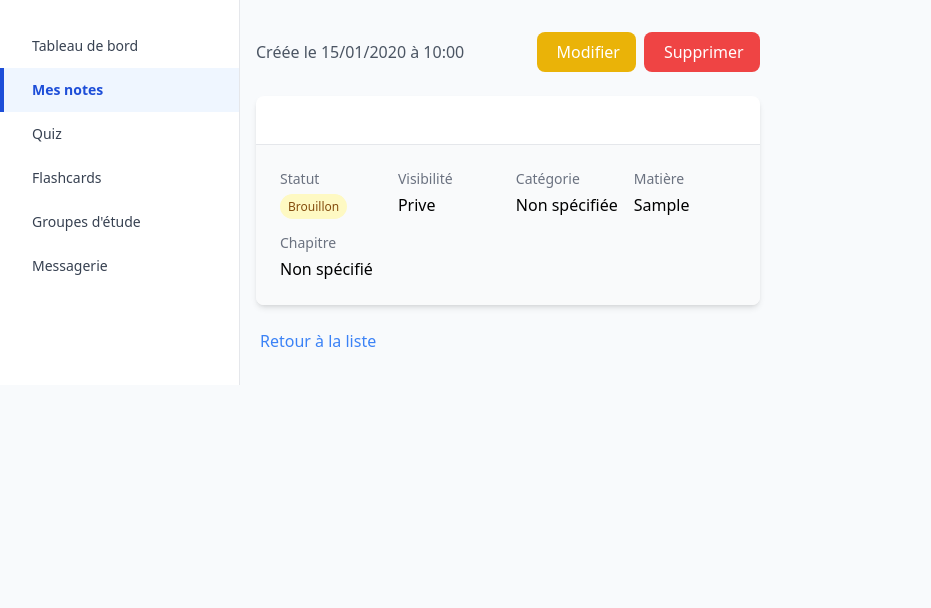
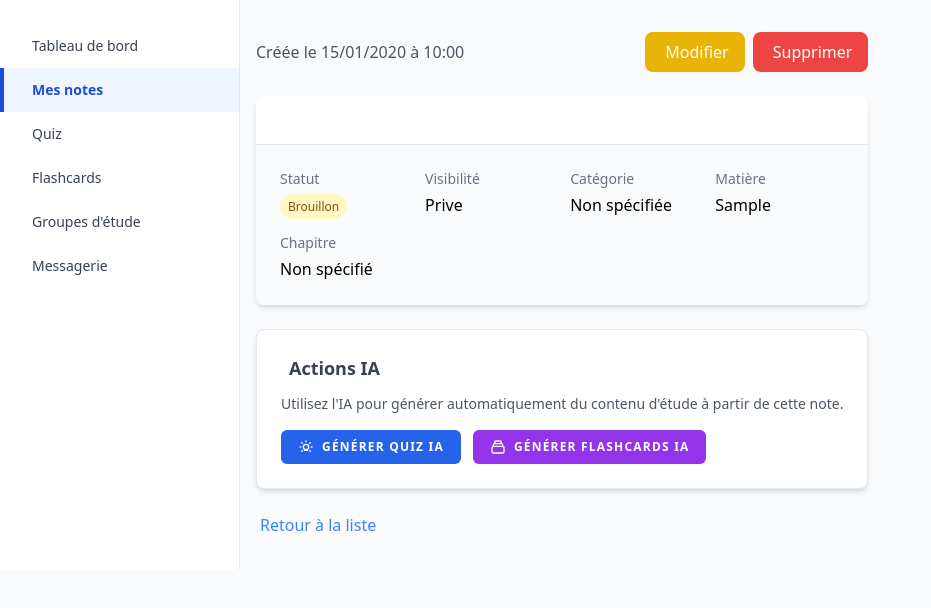
Before and after one commit to Mouda97/LearningAid, a Laravel app: page /notes/1 in a window 1280 px wide. Shown: the part 64-672 px from the top of the page, without its empty margins (0-931 px from the left). Run offline with Laravel 12, Linux system fonts and the light colour scheme; a user stored in the database is signed in; data comes from the database, SQL or seed files in the repository; tables that the repository leaves empty hold one stand-in row (values such as "Sample post"); some libraries are stand-ins or nearby versions.

Commit message:
generation de 3 quizzes par l'IA

````diff
--- a/app/Http/Controllers/NoteController.php
+++ b/app/Http/Controllers/NoteController.php
@@ -7,6 +7,13 @@
         use Illuminate\Support\Str;
         use Illuminate\Support\Facades\DB;
         use Illuminate\Support\Facades\Log;
+        use Illuminate\Support\Facades\Redirect;
+        use Illuminate\Support\Facades\Http; // Importe le client HTTP de Laravel
+        use Illuminate\Http\Client\ConnectionException; // Pour attraper les erreurs de connexion
+        use App\Models\Quiz;
+        use App\Models\Question;
+        use \JsonException; // Correct import for JsonException
+
 
 
         class NoteController extends Controller
@@ -235,6 +242,226 @@
 
                 return redirect('/notes')->with('success', 'Document importé avec succès !');
             }
+
+
+            /**
+
+            * Déclenche la génération d'un Quiz par IA pour une note spécifique.
+            */
+            /**
+ * Déclenche la génération d'un Quiz par IA pour une note spécifique via l'API Google Gemini.
+ */
+            public function generateQuiz(Note $note)
+            {
+                // Récupérer la clé API depuis le .env
+                $apiKey = env('GOOGLE_GEMINI_API_KEY');
+                if (!$apiKey) {
+                    return Redirect::route('notes.show', $note)->with('error', 'Clé API Google Gemini non configurée dans le fichier .env.');
+                }
+
+                // 1. Vérifications initiales
+                if ($note->user_id !== auth()->id()) {
+                    abort(403, 'Action non autorisée.');
+                }
+                if (empty($note->content)) {
+                    return Redirect::route('notes.show', $note)->with('error', 'Impossible de générer un quiz : la note est vide.');
+                }
+
+                $noteContent = $note->content;
+                // Instruction pour Gemini (on peut être plus direct)
+                // On demande explicitement du JSON.
+                $prompt = "Basé sur le texte suivant, génère un quiz de 3 questions à choix multiples (QCM).\n\n"
+                        . "FORMAT DE SORTIE ATTENDU :\n"
+                        . "Un unique bloc de code JSON valide contenant un objet avec une clé 'quiz_title' (string) et une clé 'questions' (tableau d'objets). Chaque objet question doit avoir les clés : 'question' (string), 'options' (objet avec clés A, B, C, D contenant les strings des réponses), et 'correct_answer' (string contenant la lettre A, B, C ou D de la bonne réponse).\n\n"
+                        . "TEXTE DE RÉFÉRENCE :\n"
+                        . $noteContent;
+
+                // Modèle Gemini à utiliser (Flash est rapide et souvent suffisant)
+                $model = 'gemini-1.5-flash-latest'; // Ou 'gemini-1.5-pro-latest' pour plus de puissance
+                $apiUrl = "https://generativelanguage.googleapis.com/v1beta/models/{$model}:generateContent?key={$apiKey}";
+
+                // Corps de la requête pour l'API Gemini
+                $requestBody = [
+                    'contents' => [
+                        [
+                            'parts' => [
+                                ['text' => $prompt]
+                            ]
+                        ]
+                    ],
+                    // Options de génération (optionnel, pour contrôler la sortie)
+                    // 'generationConfig' => [
+                    //     'temperature' => 0.7,
+                    //     'topK' => 40,
+                    //     'topP' => 0.95,
+                    //     'maxOutputTokens' => 1024,
+                    // ],
+                    // Configuration de sécurité (optionnel, pour ajuster les blocages)
+                    'safetySettings' => [
+                        ['category' => 'HARM_CATEGORY_HARASSMENT', 'threshold' => 'BLOCK_MEDIUM_AND_ABOVE'],
+                        ['category' => 'HARM_CATEGORY_HATE_SPEECH', 'threshold' => 'BLOCK_MEDIUM_AND_ABOVE'],
+                        ['category' => 'HARM_CATEGORY_SEXUALLY_EXPLICIT', 'threshold' => 'BLOCK_MEDIUM_AND_ABOVE'],
+                        ['category' => 'HARM_CATEGORY_DANGEROUS_CONTENT', 'threshold' => 'BLOCK_MEDIUM_AND_ABOVE'],
+                    ]
+                ];
+
+                Log::info('Envoi de la requête à l\'API Gemini.', ['url' => $apiUrl, 'prompt_start' => substr($prompt, 0, 100) . '...']);
+
+                try {
+                    // Envoyer la requête POST à l'API Google Gemini
+                    $response = Http::timeout(120)->post($apiUrl, $requestBody);
+
+                    // Gérer la réponse de l'API Gemini
+                    if ($response->successful()) {
+                        $responseData = $response->json();
+
+                        // Extraire le texte généré (la structure peut varier légèrement)
+                        $generatedText = $responseData['candidates'][0]['content']['parts'][0]['text'] ?? null;
+
+                        if (!$generatedText) {
+                            Log::error('Réponse de l\'API Gemini vide ou structure inattendue.', ['response' => $responseData]);
+                            return Redirect::route('notes.show', $note)->with('error', 'Réponse vide ou inattendue reçue de l\'IA Gemini.');
+                        }
+
+                        Log::info('Réponse brute (texte généré) reçue de Gemini: ' . $generatedText);
+
+                        // --- Le reste du code pour décoder le JSON et créer le Quiz/Questions ---
+                        // (Ce code est presque identique à avant, car on s'attend toujours à recevoir du JSON)
+                        $quizData = null;
+                        try {
+                            // Essayer de nettoyer un peu la réponse si elle contient des ```json ... ```
+                            $cleanedJson = preg_replace('/^```json\s*|```\s*$/', '', $generatedText);
+
+                            if (Str::isJson($cleanedJson)) {
+                                $quizData = json_decode($cleanedJson, true, 512, JSON_THROW_ON_ERROR);
+                                Log::info('JSON de Gemini décodé avec succès.', ['data' => $quizData]);
+                            } else {
+                                Log::error('La réponse de Gemini n\'est pas un JSON valide.', ['raw_response' => $generatedText, 'cleaned' => $cleanedJson]);
+                                throw new JsonException('Format JSON invalide reçu de l\'IA Gemini.');
+                            }
+                        } catch (\JsonException $e) {
+                            Log::error('Erreur de décodage JSON de la réponse Gemini.', ['error' => $e->getMessage(), 'raw_response' => $generatedText]);
+                            return Redirect::route('notes.show', $note)
+                                    ->with('error', 'Erreur lors de l\'analyse de la réponse de l\'IA Gemini. Format JSON attendu incorrect. (' . $e->getMessage() . ')');
+                        }
+
+                        if (!isset($quizData['quiz_title']) || !isset($quizData['questions']) || !is_array($quizData['questions'])) {
+                            Log::error('Structure JSON invalide reçue de Gemini.', ['decoded_data' => $quizData]);
+                            return Redirect::route('notes.show', $note)
+                                    ->with('error', 'La structure de la réponse de l\'IA Gemini est incorrecte.');
+                        }
+
+                        // Enregistrer en BDD (Transaction) - Identique à avant
+                        $newQuiz = null;
+                        try {
+                            // Dans la méthode qui gère la création du quiz (probablement generateQuiz ou une méthode similaire)
+                            DB::transaction(function () use ($quizData, $note, &$newQuiz) {
+                                Log::info('Début de la transaction DB pour création de quiz');
+
+                                // Création du quiz
+                                $newQuiz = Quiz::create([
+                                    'title' => $quizData['quiz_title'],
+                                    'description' => 'Quiz généré par IA (Gemini) depuis la note "' . $note->title . '".',
+                                    'user_id' => auth()->id(),
+                                    'note_id' => $note->id,
+                                ]);
+
+                                Log::info('Quiz créé avec succès', ['quiz_id' => $newQuiz->id]);
+
+                                // Création des questions
+                                foreach ($quizData['questions'] as $index => $qData) {
+                                    Log::info('Traitement de la question', ['index' => $index]);
+
+                                    // Récupérer les options et la réponse correcte
+                                    $options = $qData['options'];
+                                    $correctAnswer = $qData['correct_answer'];
+
+                                    // Créer un tableau des réponses incorrectes
+                                    $incorrectAnswers = [];
+                                    foreach ($options as $key => $value) {
+                                        if ($key !== $correctAnswer) {
+                                            $incorrectAnswers[] = $value;
+                                        }
+                                    }
+
+                                    // Créer la question avec tous les champs requis
+                                    Question::create([
+                                        'quiz_id' => $newQuiz->id,
+                                        'question_text' => $qData['question'],
+                                        'correct_answer' => $options[$correctAnswer], // Stocker le texte de la réponse correcte
+                                        'incorrect_answers' => json_encode($incorrectAnswers) // Convertir le tableau en JSON
+                                    ]);
+                                }
+                            });
+                        } catch (\Exception $e) {
+                            Log::error('Erreur BDD lors de la création du Quiz/Questions (Gemini).', ['error' => $e->getMessage()]);
+                            if ($newQuiz && $newQuiz->exists) $newQuiz->delete();
+                            return Redirect::route('notes.show', $note)->with('error', 'Erreur BDD lors de l\'enregistrement du quiz (Gemini).');
+                        }
+
+                        // Redirection succès - Identique à avant
+                        if ($newQuiz && $newQuiz->exists && $newQuiz->questions()->count() > 0) {
+                            return Redirect::route('quizzes.show', $newQuiz)->with('status', 'Quiz généré par l\'IA Gemini et enregistré !');
+                        } else {
+                            if ($newQuiz && $newQuiz->exists) $newQuiz->delete(); // Nettoyer si pas de questions valides
+                            return Redirect::route('notes.show', $note)->with('error', 'Quiz généré (Gemini) mais aucune question valide trouvée ou erreur d\'enregistrement.');
+                        }
+
+                    } else {
+                        // Gérer les erreurs spécifiques de l'API Google (ex: clé invalide, quota dépassé...)
+                        $errorDetails = $response->json()['error'] ?? ['message' => 'Erreur inconnue de l\'API Google.'];
+                        Log::error('Erreur de l\'API Google Gemini.', ['status' => $response->status(), 'details' => $errorDetails]);
+                        return Redirect::route('notes.show', $note)
+                                ->with('error', 'Erreur de l\'API Google : ' . $response->status() . ' - ' . ($errorDetails['message'] ?? 'Détails indisponibles.'));
+                    }
+
+                } catch (ConnectionException $e) {
+                    // Gérer les erreurs de connexion réseau
+                    report($e);
+                    return Redirect::route('notes.show', $note)->with('error', 'Impossible de contacter l\'API Google Gemini. Vérifiez la connexion internet.');
+                } catch (\Exception $e) {
+                    // Gérer toute autre erreur inattendue
+                    report($e);
+                    return Redirect::route('notes.show', $note)->with('error', 'Une erreur inattendue est survenue lors de l\'appel à l\'IA.');
+                }
+            }
+
+// ... (generateFlashcards - à adapter de manière similaire - et autres méthodes) ...
+
+
+            /**
+             * Déclenche la génération de Flashcards par IA pour une note spécifique.
+             */
+            public function generateFlashcards(Note $note)
+            {
+                // 1. Vérification simple : l'utilisateur connecté est-il propriétaire de la note ?
+                if ($note->user_id !== auth()->id()) {
+                    abort(403, 'Action non autorisée.');
+                    // Gate::authorize('update', $note);
+                }
+
+                // 2. Vérifier si la note a du contenu
+                if (empty($note->content)) {
+                    return Redirect::route('notes.show', $note)
+                                ->with('error', 'Impossible de générer des flashcards : la note est vide.');
+                }
+
+                $noteContent = $note->content;
+                // Instruction T5 pour générer des paires recto/verso
+                $instruction = "Extrait 5 concepts ou faits clés du texte suivant et génère des flashcards (paires recto/verso) pour chacun. Formatte le résultat en JSON de cette manière : {\"flashcard_title\": \"Titre du Jeu\", \"cards\": [{\"front\": \"Recto1\", \"back\": \"Verso1\"}, {\"front\": \"Recto2\", \"back\": \"Verso2\"}, ...]} : ";
+
+                // --- Appel à l'API Flask (Prochaine étape !) ---
+                // $response = Http::timeout(120)->post('http://127.0.0.1:5001/generate', [
+                //     'instruction' => $instruction,
+                //     'text' => $noteContent,
+                // ]);
+                // ... gestion de la réponse ...
+                // ---
+
+                // 3. Redirection temporaire en attendant l'appel API
+                return Redirect::route('notes.show', $note)
+                        ->with('status', 'Flashcards IA : Connexion au service IA et traitement en cours...');
+            }
         }
                 // <!-- ```
 
--- a/composer.json
+++ b/composer.json
@@ -10,6 +10,7 @@
     "license": "MIT",
     "require": {
         "php": "^8.2",
+        "doctrine/dbal": "^4.2",
         "laravel/framework": "^12.0",
         "laravel/sanctum": "^4.0",
         "laravel/tinker": "^2.10.1",
--- a/resources/views/notes/show.blade.php
+++ b/resources/views/notes/show.blade.php
@@ -2,6 +2,7 @@
 
 @section('content')
 <div class="container mx-auto px-4 py-8 max-w-4xl">
+    {{-- Entête avec Titre et boutons Modifier/Supprimer --}}
     <div class="mb-6 flex justify-between items-center">
         <div>
             <h1 class="text-3xl font-bold text-gray-800">{{ $note->titre }}</h1>
@@ -21,13 +22,16 @@
         </div>
     </div>
 
+    {{-- Affichage du Contenu de la Note --}}
     <div class="bg-white rounded-lg shadow-md overflow-hidden">
         <div class="p-6">
             <div class="prose max-w-none">
+                {{-- Utilise nl2br pour les sauts de ligne et e() pour échapper le HTML --}}
                 {!! nl2br(e($note->contenu)) !!}
             </div>
         </div>
 
+        {{-- Affichage des Métadonnées --}}
         <div class="bg-gray-50 p-6 border-t">
             <div class="grid grid-cols-2 md:grid-cols-4 gap-4">
                 <div>
@@ -38,27 +42,22 @@
                         </span>
                     </p>
                 </div>
-
                 <div>
                     <h3 class="text-sm font-medium text-gray-500">Visibilité</h3>
                     <p class="mt-1">{{ ucfirst($note->niveau_visibilite) }}</p>
                 </div>
-
                 <div>
                     <h3 class="text-sm font-medium text-gray-500">Catégorie</h3>
                     <p class="mt-1">{{ $note->categorie ?: 'Non spécifiée' }}</p>
                 </div>
-
                 <div>
                     <h3 class="text-sm font-medium text-gray-500">Matière</h3>
                     <p class="mt-1">{{ $note->matiere ?: 'Non spécifiée' }}</p>
                 </div>
-
                 <div>
                     <h3 class="text-sm font-medium text-gray-500">Chapitre</h3>
                     <p class="mt-1">{{ $note->chapitre ?: 'Non spécifié' }}</p>
                 </div>
-
                 @if($note->tags)
                 <div class="col-span-2 md:col-span-3">
                     <h3 class="text-sm font-medium text-gray-500">Tags</h3>
@@ -73,6 +72,53 @@
         </div>
     </div>
 
+    {{-- =============================================== --}}
+    {{-- == SECTION AJOUTÉE POUR LES ACTIONS IA == --}}
+    {{-- =============================================== --}}
+    <div class="mt-6 bg-white rounded-lg shadow-md p-6 border border-indigo-100">
+        <h3 class="text-lg font-semibold text-gray-700 mb-3">
+            <i class="fas fa-robot mr-2 text-indigo-500"></i>Actions IA
+        </h3>
+        <p class="text-sm text-gray-600 mb-4">Utilisez l'IA pour générer automatiquement du contenu d'étude à partir de cette note.</p>
+
+        {{-- Affichage des messages de statut/erreur --}}
+        @if(session('status'))
+            <div class="mb-4 bg-green-100 border-l-4 border-green-500 text-green-700 p-3 rounded" role="alert">
+                <p>{{ session('status') }}</p>
+            </div>
+        @endif
+         @if(session('error'))
+            <div class="mb-4 bg-red-100 border-l-4 border-red-500 text-red-700 p-3 rounded" role="alert">
+                <p>{{ session('error') }}</p>
+            </div>
+        @endif
+
+        {{-- Boutons/Formulaires pour l'IA --}}
+        <div class="flex flex-wrap gap-3">
+            {{-- Formulaire pour Générer Quiz --}}
+            <form action="{{ route('notes.ai.generate.quiz', $note) }}" method="POST" onsubmit="this.querySelector('button').disabled=true; this.querySelector('button').innerHTML='<i class=\'fas fa-spinner fa-spin mr-2\'></i>Génération...';">
+                @csrf
+                <button type="submit" class="inline-flex items-center px-4 py-2 bg-blue-600 border border-transparent rounded-md font-semibold text-xs text-white uppercase tracking-widest hover:bg-blue-500 active:bg-blue-700 focus:outline-none focus:ring-2 focus:ring-blue-500 focus:ring-offset-2 transition ease-in-out duration-150 disabled:opacity-50">
+                    <svg class="w-4 h-4 mr-2" fill="none" stroke="currentColor" viewBox="0 0 24 24" xmlns="http://www.w3.org/2000/svg"><path stroke-linecap="round" stroke-linejoin="round" stroke-width="2" d="M9.663 17h4.673M12 3v1m6.364 1.636l-.707.707M21 12h-1M4 12H3m3.343-5.657l-.707-.707m12.728 0l-.707.707M6.343 17.657l-.707.707m12.728 0l-.707-.707M16 12a4 4 0 11-8 0 4 4 0 018 0z"></path></svg>
+                    Générer Quiz IA
+                </button>
+            </form>
+
+            {{-- Formulaire pour Générer Flashcards --}}
+            <form action="{{ route('notes.ai.generate.flashcards', $note) }}" method="POST" onsubmit="this.querySelector('button').disabled=true; this.querySelector('button').innerHTML='<i class=\'fas fa-spinner fa-spin mr-2\'></i>Génération...';">
+                @csrf
+                <button type="submit" class="inline-flex items-center px-4 py-2 bg-purple-600 border border-transparent rounded-md font-semibold text-xs text-white uppercase tracking-widest hover:bg-purple-500 active:bg-purple-700 focus:outline-none focus:ring-2 focus:ring-purple-500 focus:ring-offset-2 transition ease-in-out duration-150 disabled:opacity-50">
+                     <svg class="w-4 h-4 mr-2" fill="none" stroke="currentColor" viewBox="0 0 24 24" xmlns="http://www.w3.org/2000/svg"><path stroke-linecap="round" stroke-linejoin="round" stroke-width="2" d="M19 11H5m14 0a2 2 0 012 2v6a2 2 0 01-2 2H5a2 2 0 01-2-2v-6a2 2 0 012-2m14 0V9a2 2 0 00-2-2M5 11V9a2 2 0 012-2m0 0V5a2 2 0 012-2h6a2 2 0 012 2v2M7 7h10"></path></svg>
+                    Générer Flashcards IA
+                </button>
+            </form>
+        </div>
+    </div>
+    {{-- =============================================== --}}
+    {{-- == FIN SECTION AJOUTÉE POUR LES ACTIONS IA == --}}
+    {{-- =============================================== --}}
+
+    {{-- Lien Retour --}}
     <div class="mt-6">
         <a href="{{ route('notes.index') }}" class="text-blue-500 hover:text-blue-700">
             <i class="fas fa-arrow-left mr-1"></i>Retour à la liste
--- a/routes/web.php
+++ b/routes/web.php
@@ -81,4 +81,11 @@
         Route::get('/review/deck/{flashcard}', [ReviewController::class, 'reviewDeck'])->name('reviews.deck');
         Route::post('/review/process/{card}', [ReviewController::class, 'processReview'])->name('reviews.process');
     });
+
+    // Routes pour la Génération IA à partir des Notes
+    Route::post('/notes/{note}/generate-quiz', [NoteController::class, 'generateQuiz'])
+          ->name('notes.ai.generate.quiz');
+
+    Route::post('/notes/{note}/generate-flashcards', [NoteController::class, 'generateFlashcards'])
+          ->name('notes.ai.generate.flashcards');
 });
````
Also changed, not shown: app/Models/Question.php (+6 -8 lines), app/Models/Quiz.php (+6 -11 lines), database/migrations/2025_05_04_004230_update_questions_table_nullable_incorrect_answers.php (added), database/migrations/2025_05_04_xxxxxx_update_questions_table_nullable_incorrect_answers.php (added), 2 other files. Lines whose indentation alone changed are shown as unchanged.
